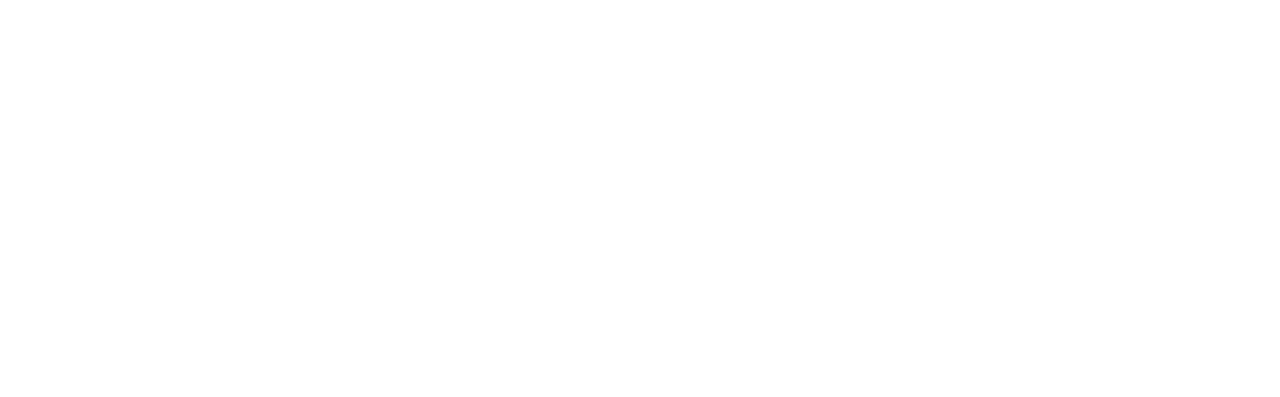
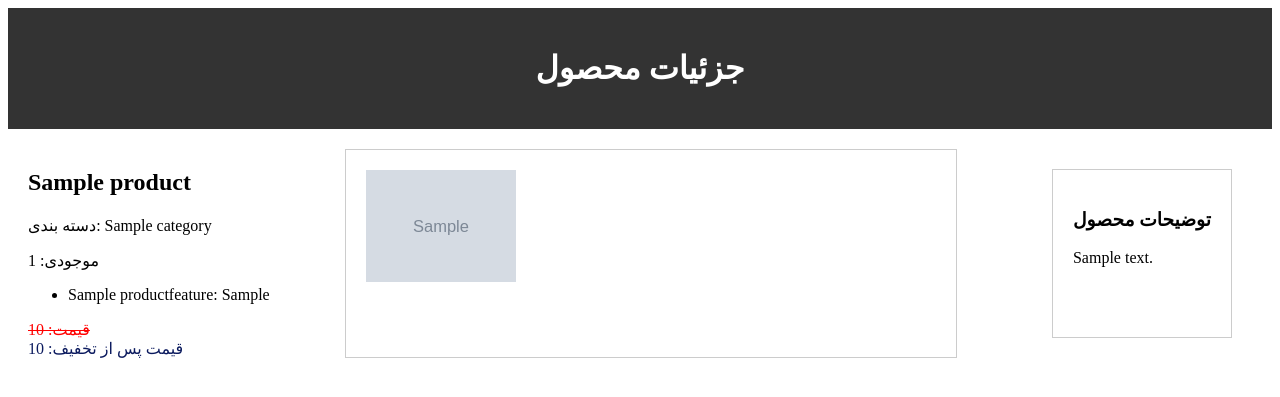
Before and after one commit to ShahabCode/django-shop, a Django app: a page that uses shop/templates/shop/detail.html in a window 1280 px wide. Before the commit the part shown is empty. Shown: the top 397 px of the page. Run offline with Django 5.2, Linux system fonts and the light colour scheme; tables that the repository leaves empty hold one stand-in row (values such as "Sample post"); grey boxes marked "Sample" are stand-in pictures; some libraries are stand-ins or nearby versions.

Commit message:
feat: implement product detail template

```diff
--- a/shop/static/css/base.css
+++ b/shop/static/css/base.css
@@ -51,3 +51,41 @@ a:link, a:visited{
 .discounted-price{
     color: white;
 }
+
+.product-container{
+    display: flex;
+    justify-content: space-between;
+    margin: 20px;
+}
+
+.product-details{
+    width: 40%;
+    padding: 20px;
+    box-sizing: border-box;
+    border: 1px solid #ccc;
+}
+
+.discounted-price-d{
+    color: #0b1a5e;
+}
+
+.product-images{
+    width: 50%;
+    padding: 20px;
+    box-sizing: border-box;
+    border: 1px solid #ccc;
+}
+.product-images img{
+    width: 150px;
+    max-width:100%;
+    height: auto;
+    display: block;
+    margin-bottom: 10px;
+}
+.product-description{
+    clear: both;
+    margin: 20px;
+    padding: 20px;
+    box-sizing: border-box;
+    border: 1px solid #ccc;
+}
--- a/shop/templates/shop/detail.html
+++ b/shop/templates/shop/detail.html
@@ -1,10 +1,41 @@
-<!DOCTYPE html>
-<html lang="en">
-<head>
-    <meta charset="UTF-8">
-    <title>Title</title>
-</head>
-<body>
+{% extends 'parent/base.html' %}
+{% load static %}
+{% block title %}Product Detail{% endblock %}
 
-</body>
-</html>
+{% block content %}
+
+    <div class="header">
+        <h1>جزئیات محصول</h1>
+    </div>
+
+    <div class="product-container">
+
+        <div class="product-detail">
+            <h2>{{ product.name }}</h2>
+            <p> دسته بندی: {{ product.category }}</p>
+            <p> موجودی: {{ product.inventory }}</p>
+            <ul>
+                {% for f in product.features.all %}
+                    <li>{{ f.name }}: {{ f.value }}</li>
+                {% endfor %}
+            </ul>
+            <div class="price">
+                <span class="original-price"> قیمت: {{ product.price}}</span>
+                <br>
+                <span class="discounted-price-d"> قیمت پس از تخفیف: {{ product.new_price}}</span>
+            </div>
+        </div>
+
+        <div class="product-images">
+            {% for img in product.images.all %}
+                <img src="{{ img.file.url }}">
+            {% endfor %}
+        </div>
+
+        <div class="product-description">
+            <h3>توضیحات محصول</h3>
+            <p>{{ product.description }}</p>
+        </div>
+    </div>
+
+{% endblock %}
```
Also changed, not shown: images/product_images/2026/10/06/359177.jpg (added).
